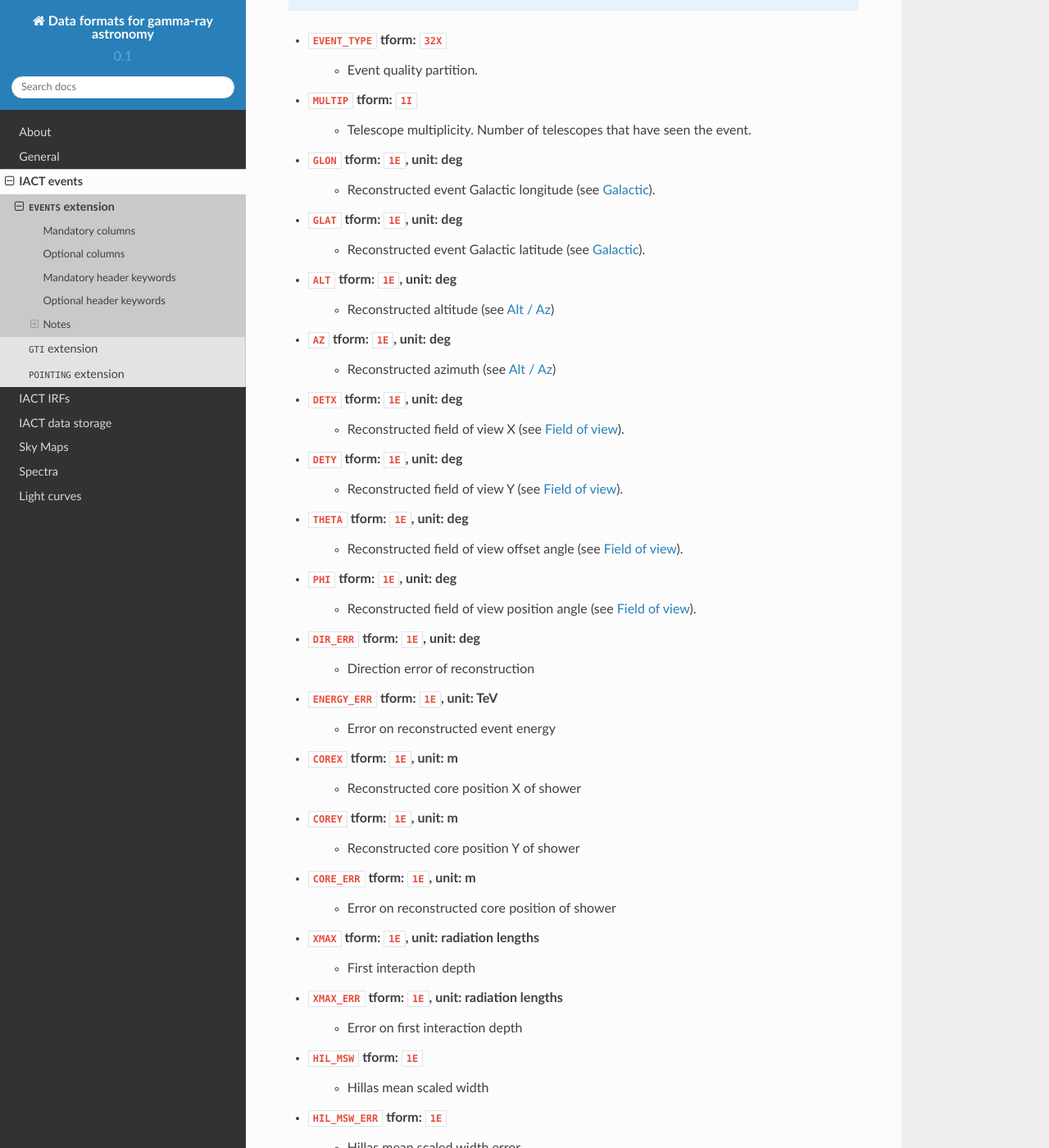
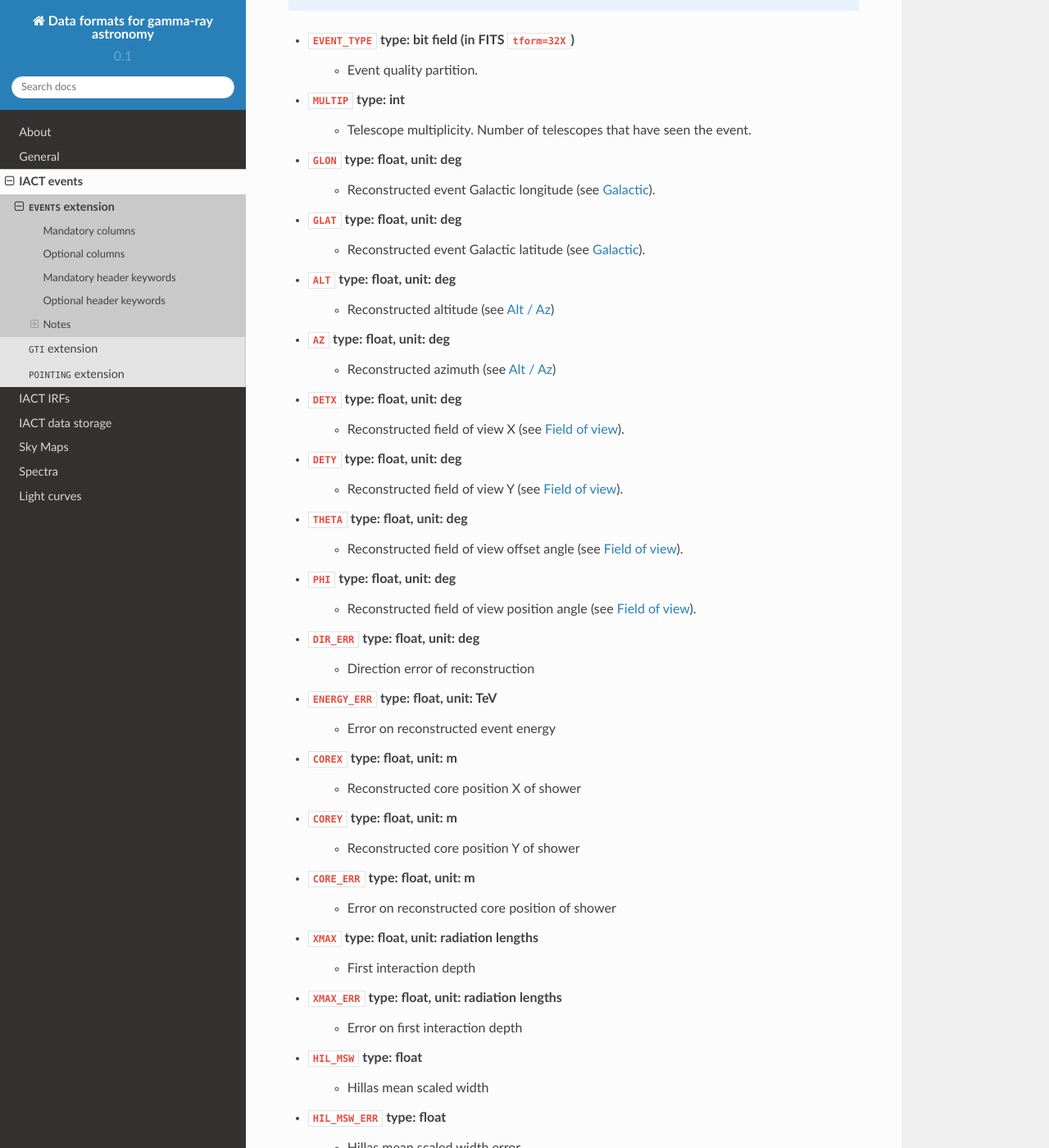
Before and after one commit to open-gamma-ray-astro/gamma-astro-data-formats, a Sphinx documentation site: the page built from source/events/events.rst, in a window 1280 px wide and 1400 px high, scrolled down 1057 px. Shown: the whole window at 82% size. Built offline with Sphinx 7.4.7 and the Read the Docs theme 2.0.0, drawn with Linux system fonts in a browser that asks for light colours; some of the changed text lies outside the part shown.

Commit message:
Uniform dtype in spec (tform -> type)

```diff
--- a/source/events/events.rst
+++ b/source/events/events.rst
@@ -18,18 +18,18 @@ Mandatory columns
 
 We follow the `OGIP event list`_ standard.
 
-* ``EVENT_ID`` tform: ``1K``
+* ``EVENT_ID`` type: int64
     * Event identification number at the DL3 level
       (lower data levels could be different, see note below).
-* ``TIME`` tform: ``1D``, unit: s
+* ``TIME`` type: float64, unit: s
     * Event time (see :ref:`time`)
-* ``RA`` tform: ``1E``, unit: deg
+* ``RA`` type: float, unit: deg
     * Reconstructed event Right Ascension (see :ref:`coords-radec`).
       See also `HFWG Recommendation R3`_ for the OGIP standard.
-* ``DEC`` tform: ``1E``, unit: deg
+* ``DEC`` type: float, unit: deg
     * Reconstructed event Declination (see :ref:`coords-radec`).
       See also `HFWG Recommendation R3`_ for the OGIP standard.
-* ``ENERGY`` tform: ``1E``, unit: TeV
+* ``ENERGY`` type: float, unit: TeV
     * Reconstructed event energy.
 
 
@@ -43,47 +43,47 @@ Optional columns
    these columns should make sure that their presence does not detoriate the
    functioning of the software.
 
-* ``EVENT_TYPE`` tform: ``32X``
+* ``EVENT_TYPE`` type: bit field (in FITS ``tform=32X``)
     * Event quality partition.
-* ``MULTIP`` tform: ``1I``
+* ``MULTIP`` type: int
     * Telescope multiplicity. Number of telescopes that have seen the event.
-* ``GLON`` tform: ``1E``, unit: deg
+* ``GLON`` type: float, unit: deg
     * Reconstructed event Galactic longitude (see :ref:`coords-galactic`).
-* ``GLAT`` tform: ``1E``, unit: deg
+* ``GLAT`` type: float, unit: deg
     * Reconstructed event Galactic latitude (see :ref:`coords-galactic`).
-* ``ALT`` tform: ``1E``, unit: deg
+* ``ALT`` type: float, unit: deg
     * Reconstructed altitude (see :ref:`coords-altaz`)
-* ``AZ`` tform: ``1E``, unit: deg
+* ``AZ`` type: float, unit: deg
     * Reconstructed azimuth (see :ref:`coords-altaz`)
-* ``DETX`` tform: ``1E``, unit: deg
+* ``DETX`` type: float, unit: deg
     * Reconstructed field of view X (see :ref:`coords-fov`).
-* ``DETY`` tform: ``1E``, unit: deg
+* ``DETY`` type: float, unit: deg
     * Reconstructed field of view Y (see :ref:`coords-fov`).
-* ``THETA`` tform: ``1E``, unit: deg
+* ``THETA`` type: float, unit: deg
     * Reconstructed field of view offset angle (see :ref:`coords-fov`).
-* ``PHI`` tform: ``1E``, unit: deg
+* ``PHI`` type: float, unit: deg
     * Reconstructed field of view position angle (see :ref:`coords-fov`).
-* ``DIR_ERR`` tform: ``1E``, unit: deg
+* ``DIR_ERR`` type: float, unit: deg
     * Direction error of reconstruction
-* ``ENERGY_ERR`` tform: ``1E``, unit: TeV
+* ``ENERGY_ERR`` type: float, unit: TeV
     * Error on reconstructed event energy
-* ``COREX`` tform: ``1E``, unit: m
+* ``COREX`` type: float, unit: m
     * Reconstructed core position X of shower
-* ``COREY`` tform: ``1E``, unit: m
+* ``COREY`` type: float, unit: m
     * Reconstructed core position Y of shower
-* ``CORE_ERR`` tform: ``1E``, unit: m
+* ``CORE_ERR`` type: float, unit: m
     * Error on reconstructed core position of shower
-* ``XMAX`` tform: ``1E``, unit: radiation lengths
+* ``XMAX`` type: float, unit: radiation lengths
     * First interaction depth
-* ``XMAX_ERR`` tform: ``1E``, unit: radiation lengths
+* ``XMAX_ERR`` type: float, unit: radiation lengths
     * Error on first interaction depth
-* ``HIL_MSW`` tform: ``1E``
+* ``HIL_MSW`` type: float
     * Hillas mean scaled width
-* ``HIL_MSW_ERR`` tform: ``1E``
+* ``HIL_MSW_ERR`` type: float
     * Hillas mean scaled width error
-* ``HIL_MSL`` tform: ``1E``
+* ``HIL_MSL`` type: float
     * Hillas mean scaled length
-* ``HIL_MSL_ERR`` tform: ``1E``
+* ``HIL_MSL_ERR`` type: float
     * Hillas mean scaled length error
 
 
--- a/source/events/gti.rst
+++ b/source/events/gti.rst
@@ -23,9 +23,9 @@ See e.g. `gtmktime`_ for an application example from the Fermi Science Tools.
 Mandatory columns
 -----------------
 
-* ``START`` tform: ``1D``, unit: s
+* ``START`` type: float64, unit: s
     * Start time of good time interval (see :ref:`time`)
-* ``STOP`` tform: ``1D``, unit: s
+* ``STOP`` type: float64, unit: s
     * End time of good time interval (see :ref:`time`)
 
 
```
